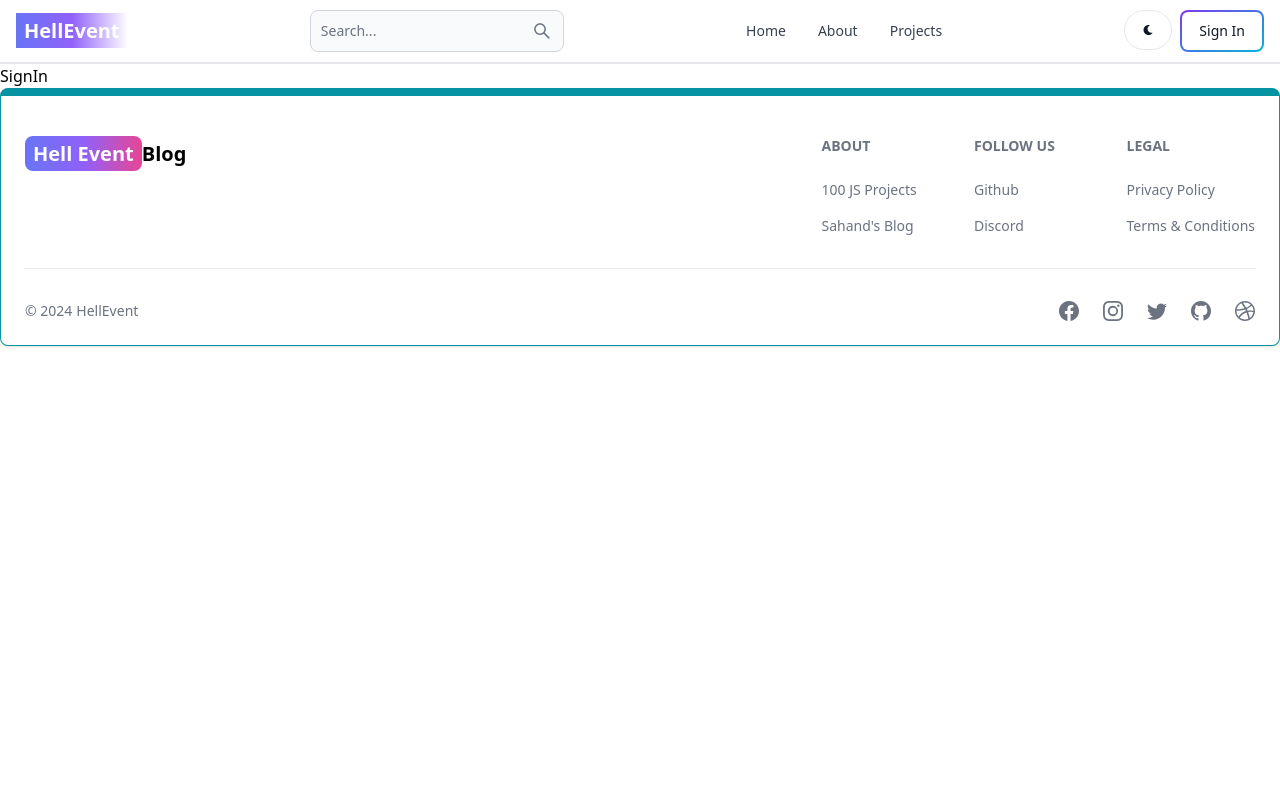
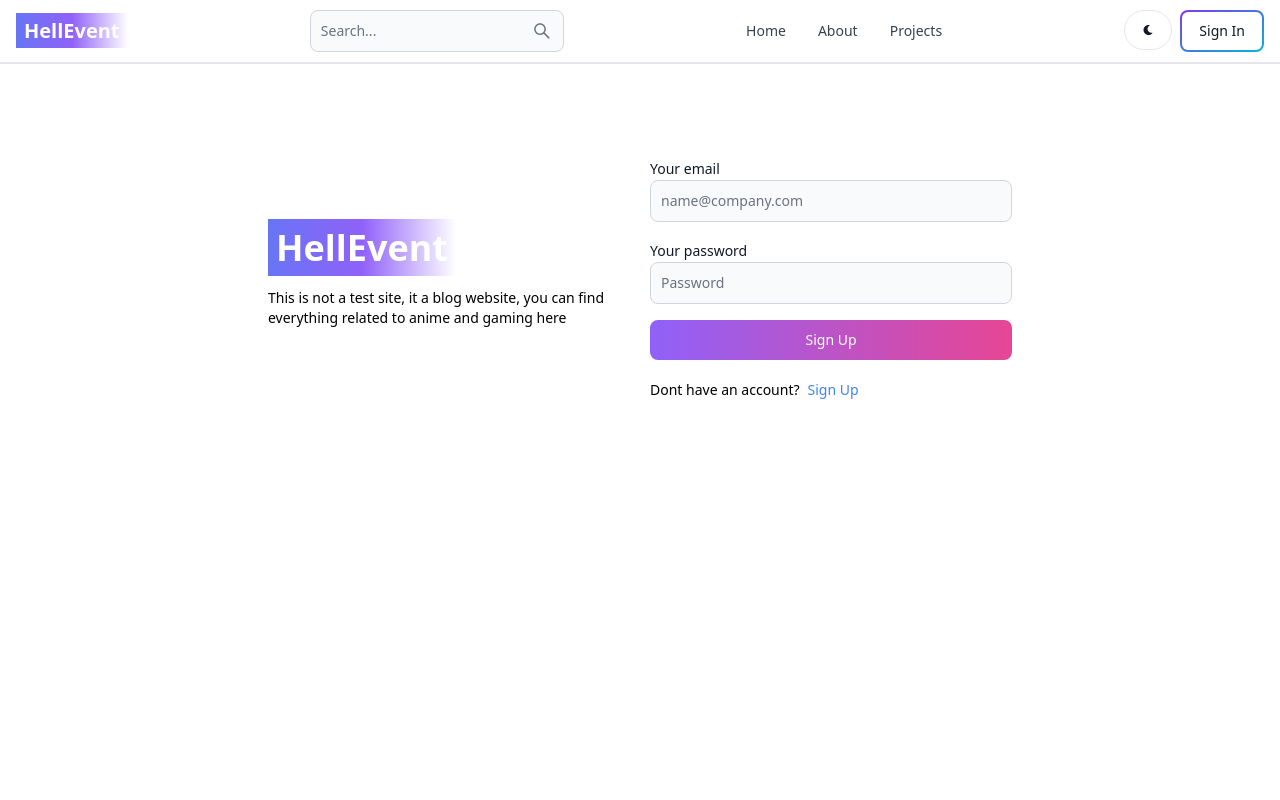
Before and after one commit to scalinglimit/blog, a React (Vite) app in the folder client/: page /sign-in in a window 1280 px wide. Shown: the top 800 px of the page. Built offline with nearby package versions, Linux system fonts and the light colour scheme.

Commit message:
complete signIn page ui and functionality

```diff
--- a/client/src/pages/SignIn.jsx
+++ b/client/src/pages/SignIn.jsx
@@ -1,7 +1,110 @@
-import React from "react";
+import { useState } from "react";
+import { Link, useNavigate } from "react-router-dom";
+import { Label, TextInput, Button, Alert, Spinner } from "flowbite-react";
 
 const SignIn = () => {
-  return <div>SignIn</div>;
+  const [formData, setFormData] = useState({});
+  const [errorMessage, setErrorMessage] = useState(null);
+  const [loading, setLoading] = useState(false);
+  const navigate = useNavigate();
+  const handleChange = (e) => {
+    setFormData({ ...formData, [e.target.id]: e.target.value.trim() });
+  };
+  const handleSubmit = async (e) => {
+    e.preventDefault();
+    if (!formData.email || !formData.password) {
+      return setErrorMessage("Please fill out all fields");
+    }
+
+    try {
+      setLoading(true);
+      setErrorMessage(null);
+      const res = await fetch("/api/auth/signin", {
+        method: "POST",
+        headers: { "Content-Type": "application/json" },
+        body: JSON.stringify(formData),
+      });
+      const data = await res.json();
+      if (data.success === false) {
+        setLoading(false);
+        return setErrorMessage(data.message);
+      }
+      setLoading(false);
+      if (res.ok) {
+        navigate("/sign-in");
+      }
+    } catch (error) {
+      setErrorMessage(error.message);
+      setLoading(false);
+    }
+  };
+
+  return (
+    <div className="min-h-screen mt-20">
+      <div className="flex p-3 max-w-3xl mx-auto flex-col md:flex-row md:items-center gap-5">
+        {/* Left */}
+        <div className="flex-1">
+          <Link to="/" className="text-4xl font-bold dark:text-white">
+            <span className="px-2 py-1 bg-gradient-to-r from-indigo-500 via-purple-500 text-white">
+              HellEvent
+            </span>
+          </Link>
+          <p className="text-sm mt-5">
+            This is not a test site, it a blog website, you can find everything
+            related to anime and gaming here
+          </p>
+        </div>
+
+        {/* Right */}
+        <div className="flex-1">
+          <form className="flex flex-col gap-4" onSubmit={handleSubmit}>
+            <div>
+              <Label value="Your email" />
+              <TextInput
+                type="email"
+                placeholder="name@company.com"
+                id="email"
+                onChange={handleChange}
+              />
+            </div>
+            <div>
+              <Label value="Your password" />
+              <TextInput
+                type="password"
+                placeholder="Password"
+                id="password"
+                onChange={handleChange}
+              />
+            </div>
+            <Button
+              gradientDuoTone="purpleToPink"
+              type="submit"
+              disabled={loading}>
+              {loading ? (
+                <>
+                  <Spinner size="sm" />
+                  <span className="pl-2">Loading...</span>
+                </>
+              ) : (
+                "Sign Up"
+              )}
+            </Button>
+          </form>
+          <div className="flex gap-2 text-sm mt-5">
+            <span>Dont have an account?</span>
+            <Link to="/sign-up" className="text-blue-500">
+              Sign Up
+            </Link>
+          </div>
+          {errorMessage && (
+            <Alert className="mt-5" color="failure">
+              {errorMessage}
+            </Alert>
+          )}
+        </div>
+      </div>
+    </div>
+  );
 };
 
 export default SignIn;
```
